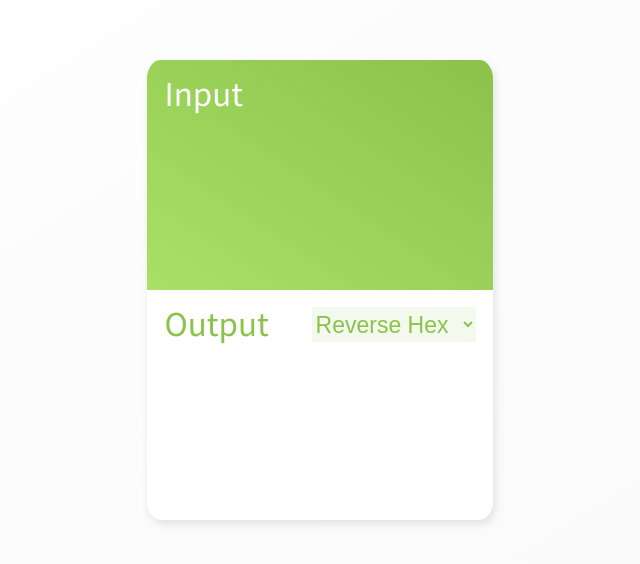
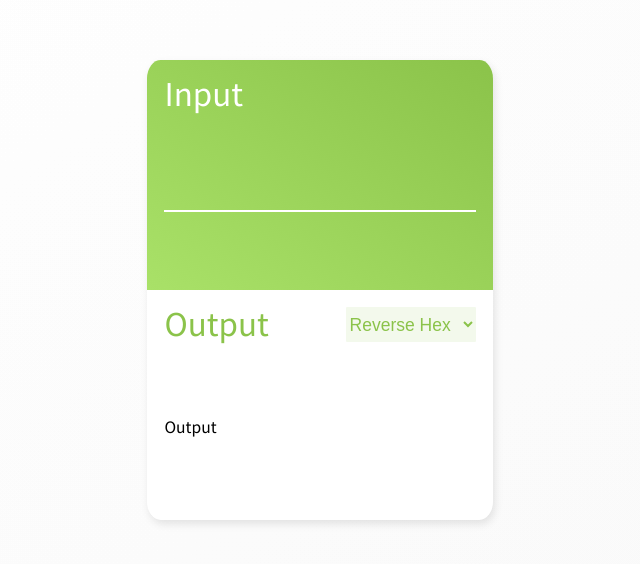
Before and after one commit to CityOfZion/neo-toolbox, a Vue app: page / in a window 1280 px wide. Shown: the part 110-674 px from the top of the page, without its empty margins (320-960 px from the left). Built offline with nearby package versions, Linux system fonts and the light colour scheme.

Commit message:
chore(ui): input field

```diff
--- a/src/components/Container.vue
+++ b/src/components/Container.vue
@@ -52,7 +52,7 @@ export default {
         float: right;
 
         height: 3rem;
-        font-size: 2rem;
+        font-size: 1.5rem;
 
         &:focus {
           outline: 0;
@@ -64,6 +64,7 @@ export default {
       .content {
         display: flex;
         align-items: center;
+        font-size: 1.5rem;
         padding-top: 8px;
         height: calc(100% - 3rem);
       }
@@ -79,11 +80,12 @@ export default {
 
         .type {
           height: 3.5rem;
-          font-size: 2.3rem;
+          font-size: 1.75rem;
         }
 
         .content {
           height: calc(100% - 3.5rem);
+          font-size: 1.75rem;
         }
       }
     }
@@ -98,11 +100,12 @@ export default {
 
         .type {
           height: 4rem;
-          font-size: 2.6rem;
+          font-size: 2rem;
         }
 
         .content {
           height: calc(100% - 4rem);
+          font-size: 2rem;
         }
       }
     }
@@ -117,11 +120,12 @@ export default {
 
         .type {
           height: 5rem;
-          font-size: 3.3rem;
+          font-size: 2.5rem;
         }
 
         .content {
           height: calc(100% - 5rem);
+          font-size: 2.5rem;
         }
       }
     }
@@ -136,11 +140,12 @@ export default {
 
         .type {
           height: 5.75rem;
-          font-size: 3.8rem;
+          font-size: 2.88rem;
         }
 
         .content {
           height: calc(100% - 5.75rem);
+          font-size: 2.88rem;
         }
       }
     }
@@ -155,11 +160,12 @@ export default {
 
         .type {
           height: 6.5rem;
-          font-size: 4.3rem;
+          font-size: 3.25rem;
         }
 
         .content {
           height: calc(100% - 6.5rem);
+          font-size: 3.25rem;
         }
       }
     }
--- a/src/components/Input.vue
+++ b/src/components/Input.vue
@@ -10,6 +10,27 @@
     background-color: rgba(255, 255, 255, 0.1);
     color: #ffffff;
   }
+
+  .content .input {
+    color: #ffffff;
+    background-color: transparent;
+    font-size: inherit;
+
+    box-sizing: border-box;
+    padding-bottom: 8px;
+    border: none;
+    border-bottom: 0.2rem solid #ffffff;
+
+    width: 100%;
+
+    &:focus {
+      outline: 0;
+    }
+
+    &::placeholder {
+      color: #ffffff;
+    }
+  }
 }
 </style>
 
@@ -18,6 +39,7 @@
   <div class="containerTop">
     <h2>Input</h2>
     <div class="content">
+      <input type="text" class="input" placeholder="" autofocus />
     </div>
   </div>
 </template>
--- a/src/components/Output.vue
+++ b/src/components/Output.vue
@@ -22,6 +22,7 @@
       <option>Fixed8 > Num</option>
     </select>
     <div class="content">
+      Output
     </div>
   </div>
 </template>
```
